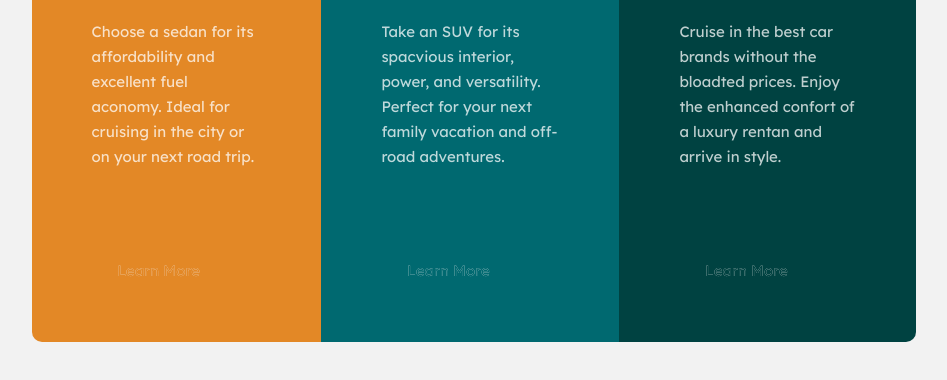
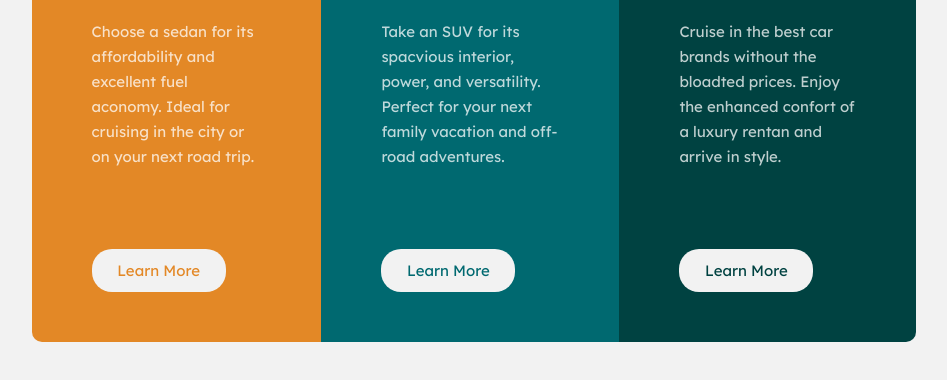
Before and after one commit to vanessa-lanquetin/3-column-preview-card-component, a website: page public/index.html in a window 1280 px wide. Shown: the part 332-712 px from the top of the page, without its empty margins (166-1113 px from the left). Drawn offline with Linux system fonts and the light colour scheme.

Commit message:
no background-clip

```diff
--- a/public/style.css
+++ b/public/style.css
@@ -79,7 +79,6 @@ body{
   margin-top: 80px;
   width:120px;
   cursor: pointer;
-  background-clip: text;
   border: 2px solid transparent;
 }
 #card .infos:hover{
```
